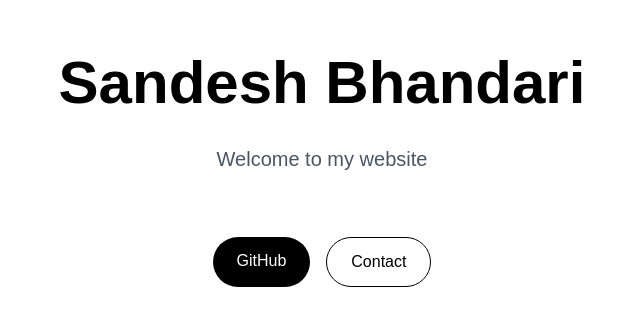
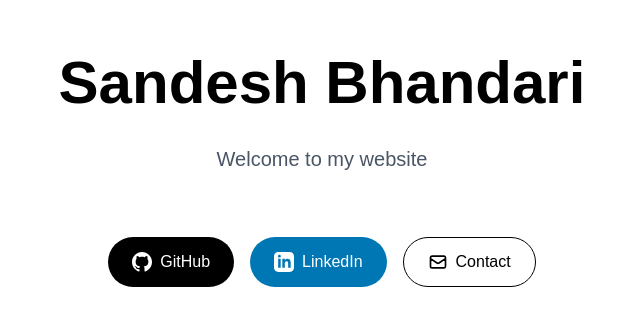
Before and after one commit to sandesh2wavy/nextjs-boilerplate, a Next.js app: page / in a window 1280 px wide. Shown: the part 230-556 px from the top of the page, without its empty margins (318-958 px from the left). Built offline with nearby package versions, Linux system fonts and the light colour scheme.

Commit message:
Add LinkedIn profile link and improve social buttons

```diff
--- a/app/page.tsx
+++ b/app/page.tsx
@@ -10,19 +10,36 @@
         <p className="text-xl text-gray-600 dark:text-gray-400">
           Welcome to my website
         </p>
-        <div className="flex gap-4 mt-8">
+        <div className="flex flex-wrap gap-4 mt-8 justify-center">
           <a
             href="https://github.com/sandesh2wavy"
             target="_blank"
             rel="noopener noreferrer"
-            className="px-6 py-3 bg-black text-white dark:bg-white dark:text-black rounded-full hover:opacity-90 transition-opacity"
+            className="px-6 py-3 bg-black text-white dark:bg-white dark:text-black rounded-full hover:opacity-90 transition-opacity flex items-center gap-2"
           >
+            <svg className="w-5 h-5" fill="currentColor" viewBox="0 0 24 24">
+              <path d="M12 0c-6.626 0-12 5.373-12 12 0 5.302 3.438 9.8 8.207 11.387.599.111.793-.261.793-.577v-2.234c-3.338.726-4.033-1.416-4.033-1.416-.546-1.387-1.333-1.756-1.333-1.756-1.089-.745.083-.729.083-.729 1.205.084 1.839 1.237 1.839 1.237 1.07 1.834 2.807 1.304 3.492.997.107-.775.418-1.305.762-1.604-2.665-.305-5.467-1.334-5.467-5.931 0-1.311.469-2.381 1.236-3.221-.124-.303-.535-1.524.117-3.176 0 0 1.008-.322 3.301 1.23.957-.266 1.983-.399 3.003-.404 1.02.005 2.047.138 3.006.404 2.291-1.552 3.297-1.23 3.297-1.23.653 1.653.242 2.874.118 3.176.77.84 1.235 1.911 1.235 3.221 0 4.609-2.807 5.624-5.479 5.921.43.372.823 1.102.823 2.222v3.293c0 .319.192.694.801.576 4.765-1.589 8.199-6.086 8.199-11.386 0-6.627-5.373-12-12-12z"/>
+            </svg>
             GitHub
           </a>
           <a
+            href="https://www.linkedin.com/in/sandeshbhandari171/"
+            target="_blank"
+            rel="noopener noreferrer"
+            className="px-6 py-3 bg-[#0077B5] text-white rounded-full hover:opacity-90 transition-opacity flex items-center gap-2"
+          >
+            <svg className="w-5 h-5" fill="currentColor" viewBox="0 0 24 24">
+              <path d="M19 0h-14c-2.761 0-5 2.239-5 5v14c0 2.761 2.239 5 5 5h14c2.762 0 5-2.239 5-5v-14c0-2.761-2.238-5-5-5zm-11 19h-3v-11h3v11zm-1.5-12.268c-.966 0-1.75-.79-1.75-1.764s.784-1.764 1.75-1.764 1.75.79 1.75 1.764-.783 1.764-1.75 1.764zm13.5 12.268h-3v-5.604c0-3.368-4-3.113-4 0v5.604h-3v-11h3v1.765c1.396-2.586 7-2.777 7 2.476v6.759z"/>
+            </svg>
+            LinkedIn
+          </a>
+          <a
             href="#contact"
-            className="px-6 py-3 border border-black dark:border-white text-black dark:text-white rounded-full hover:bg-black hover:text-white dark:hover:bg-white dark:hover:text-black transition-all"
+            className="px-6 py-3 border border-black dark:border-white text-black dark:text-white rounded-full hover:bg-black hover:text-white dark:hover:bg-white dark:hover:text-black transition-all flex items-center gap-2"
           >
+            <svg className="w-5 h-5" fill="none" stroke="currentColor" viewBox="0 0 24 24">
+              <path strokeLinecap="round" strokeLinejoin="round" strokeWidth="2" d="M3 8l7.89 5.26a2 2 0 002.22 0L21 8M5 19h14a2 2 0 002-2V7a2 2 0 00-2-2H5a2 2 0 00-2 2v10a2 2 0 002 2z"/>
+            </svg>
             Contact
           </a>
         </div>
```
